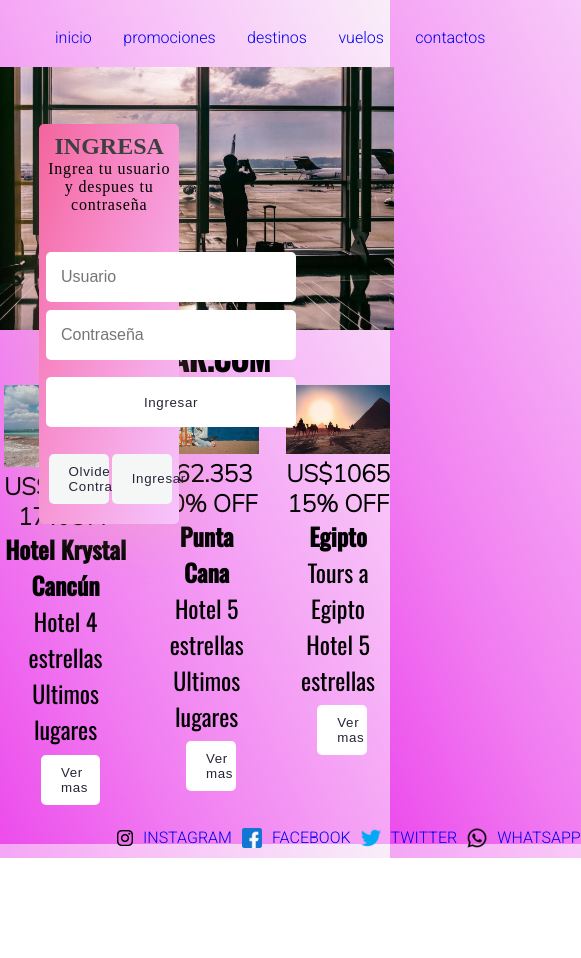
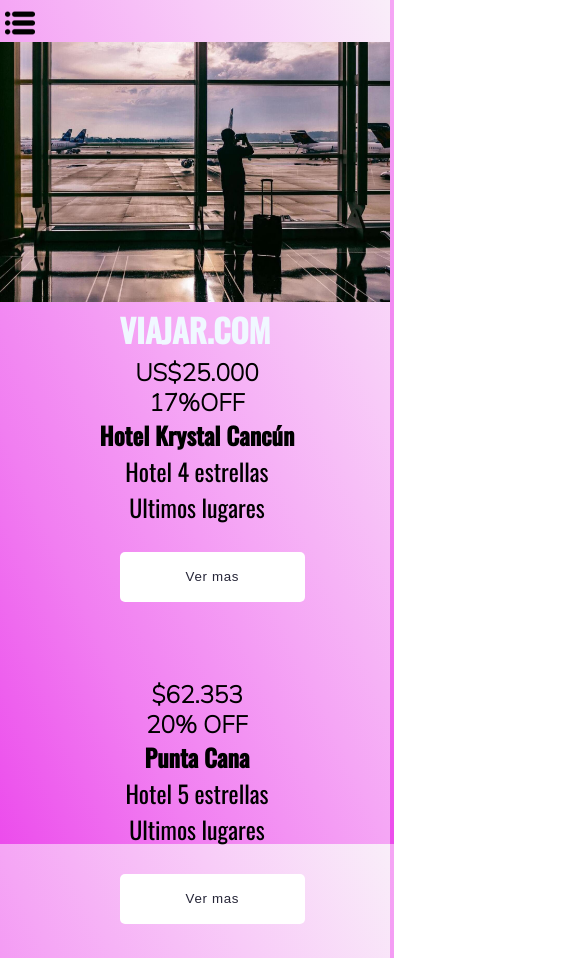
Before and after one commit to Alan-Mansilla/PROYECTO-FINAL.IO, a website: page index.html in a window 390 px wide. Shown: the top 958 px of the page, 581 px wide, since content can reach past the window. Before the commit the page ends 858 px from the top, so only its background shows below. Drawn offline with nearby package versions, Linux system fonts and the light colour scheme.

Commit message:
trabajando en responsive

```diff
--- a/index.html
+++ b/index.html
@@ -17,14 +17,16 @@
     </head>
     <body class="body1">
         <header class="mobile">
-
+            <input type="checkbox" id="btn-menu">
+            <label for="btn-menu"><img src="./assets/img/menu.png" alt="">
+            </label>
             <nav class="navbar">
                 <ul>
-                    <li><a href="index.html">inicio</a></li>
-                    <li><a href="./pages/promociones.html">promociones</a></li>
-                    <li><a href="./pages/destinos.htm">destinos</a></li>
-                    <li><a href="./pages/vuelos.html">vuelos</a></li>
-                    <li><a href="./pages/contactos.html">contactos</a></li>
+                    <li><a href="index.html">Inicio</a></li>
+                    <li><a href="./pages/promociones.html">Promociones</a></li>
+                    <li><a href="./pages/destinos.htm">Destinos</a></li>
+                    <li><a href="./pages/vuelos.html">Vuelos</a></li>
+                    <li><a href="./pages/contactos.html">Contactos</a></li>
         </ul>
     </nav>
 
@@ -36,30 +38,7 @@
             <div class="title">
                 <h1>VIAJAR.COM</h1>
             </div>
-            <div class="caja1">
-                <form class="form1">
-                <div class="caja2">
-                <header class="head-form">
-                    <h2>INGRESA</h2>
-                    <p>Ingrea tu usuario y despues tu contraseña</p>
-                </header>
-                <br>
-                <div class="caja-field">
 
-                        <input class="form-input" type="text" placeholder="Usuario" required>
-                    <br>
-                    <input class="form-input" type="password" placeholder="Contraseña" id="pwd"  name="password" required>
-
-                    <br>
-                    <button class="log-in"> Ingresar </button>
-                </div>
-                <div class="other">
-                    <button class="btn submits frgt-pass">Olvide Contraseña</button>
-                    <button class="btn submits sign-up">Ingresar</button>
-                </div>
-                </div>
-                </form>
-                </div>
 
                 <section class="carindex">
                     <div class="item1">
@@ -100,13 +79,13 @@
         <footer class="iconos">
             <div>
                 <img src="./assets/img/logotipo-de-instagram.png" alt="">
-                <a href="https://www.instagram.com/">INSTAGRAM</a>
+                <a href="https://www.instagram.com/"></a>
                 <img src="./assets/img/facebook (1).png" alt="">
-                <a href="https://es-la.facebook.com/">FACEBOOK</a>
+                <a href="https://es-la.facebook.com/"></a>
                 <img src="./assets/img/twiter.png" alt="">
-                <a href="https://twitter.com/?lang=es">TWITTER</a>
+                <a href="https://twitter.com/?lang=es"></a>
                 <img src="./assets/img/whatsapp.png" alt="">
-                <a href="https://www.whatsapp.com/">WHATSAPP</a>
+                <a href="https://www.whatsapp.com/"></a>
             </div>
 
         </footer>
--- /dev/null
+++ b/scss/layout/_media-mobile2.scss
@@ -0,0 +1,103 @@
+@media (max-width: 440px) {
+    .body1{
+        width: 100%;
+        height: 100%;
+    }
+    .mobile{
+        height: 20%;
+    }
+    header label{
+
+        align-items: flex-start;
+        width: 10%;
+        display: block;
+        img{
+
+            margin-left: 0;
+        }
+    }
+    #btn-menu:checked ~ .navbar{
+        position: relative;
+        margin: 0;
+    }
+    .navbar{
+        position: absolute;
+        width: 50%;
+        height: 20%;
+        margin-left:-100%;
+        transition: all 0.5s;
+        ul{
+
+            text-align: start;
+            flex-direction: column;
+            a{
+                text-align: left;
+                font-family: $typo-main;
+                color: black;
+            }
+        }
+    }
+
+    .fondinde{
+        img{
+            position: static;
+            width: 100%;
+        }
+    }
+    .title{
+        h1{
+            color: aliceblue;
+        text-align: center;
+        }
+    }
+    .resomobile{
+        position: relative;
+        height: 80%;
+    }
+    .caja1{
+
+        height: 40%;
+        width: 100%;
+    }
+    .form1{
+        height: 50%;
+    }
+    .caja-field{
+        width: 100%;
+        height: 30%;
+        input{
+            width: 70%;
+        }
+        button{
+            width: 70%;
+        }
+    }
+    .title{
+        h1{
+            position: relative;
+
+        }
+    }
+    .carindex{
+        flex-direction: column;
+
+        align-items: flex-start;
+        margin: 0;
+        @include grid2 (col,row,areas);
+    }
+    .item1{
+    align-items: flex-start;
+        img{
+            display: none;
+        }
+    }
+    .iconos{
+        position: absolute;
+        width: 100%;
+        height: 20%;
+        div{
+            display:flex ;
+        }
+
+    }
+}
--- a/scss/layout/header.scss
+++ b/scss/layout/header.scss
@@ -24,7 +24,12 @@
     }
 
 }
-
+#btn-menu{
+    display: none;
+}
+label{
+    display: none;
+}
 /*empieza el segundo html*/
 
 .headerhdm2{
--- a/scss/style.scss
+++ b/scss/style.scss
@@ -12,3 +12,4 @@
 @import "./layout/footer.scss";
 @import "./layout/media-tablet";
 @import "./layout/media-mobile";
+@import "./layout/media-mobile2";
--- a/scss/utilities/_mixins.scss
+++ b/scss/utilities/_mixins.scss
@@ -7,3 +7,14 @@
 "item1 none item2 none item3"
 "item1 none item2 none item3";
 }
+
+
+@mixin grid2 ($col,$row,$areas) {
+    display: grid;
+    grid-template-columns: repeat(1, 1fr);
+    grid-template-rows: repeat (3,1fr);
+    grid-template-areas:
+    "item1"
+    "item2"
+    "item3" ;
+}
```
Also changed, not shown: assets/img/menu.png (added), css/style.css.
